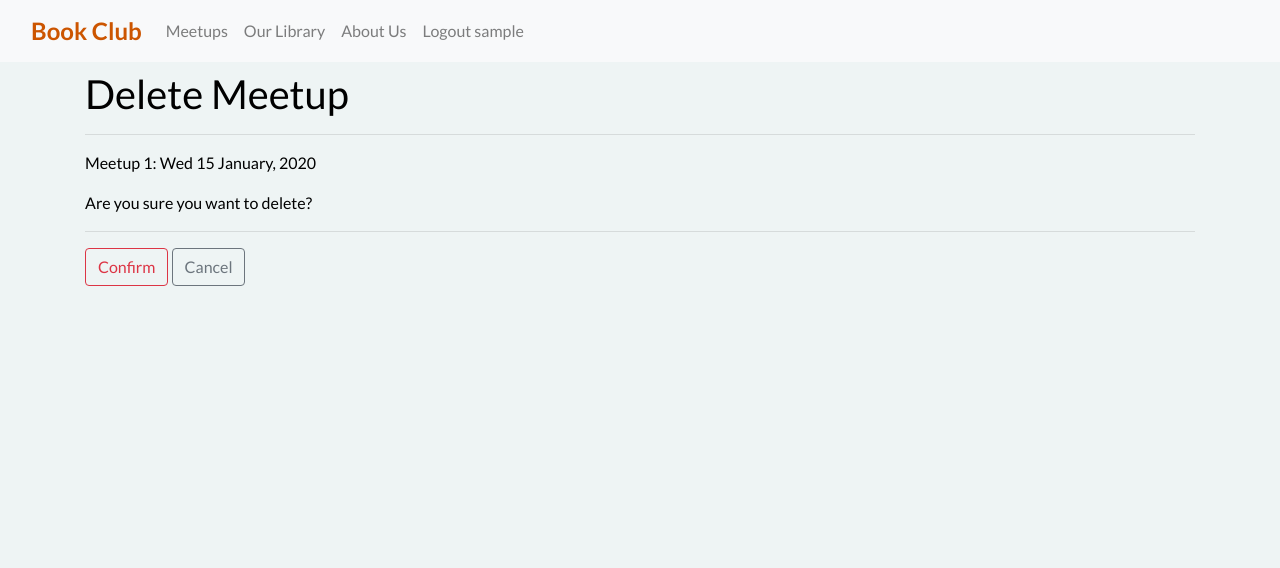
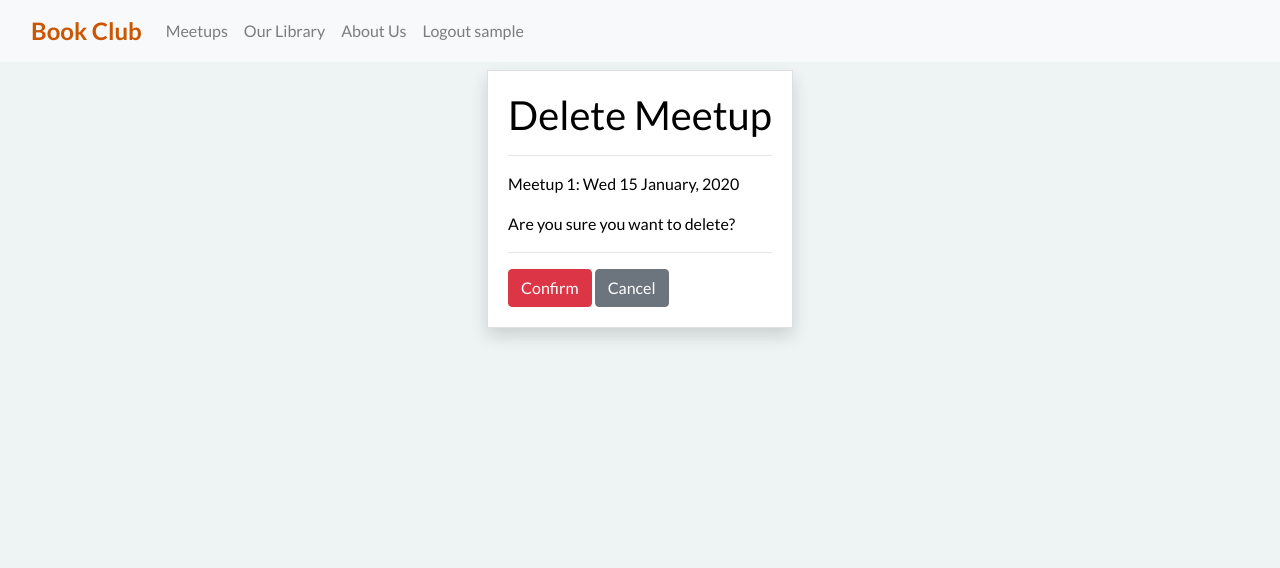
Before and after one commit to davewatters/bookclub-ci-pp4, a Django app: page /meetups/1/delete in a window 1280 px wide. Shown: the top 568 px of the page. Run offline with Django 3.2, Linux system fonts and the light colour scheme; a user stored in the database is signed in; tables that the repository leaves empty hold one stand-in row (values such as "Sample post"); some libraries are stand-ins or nearby versions; some web fonts are replaced.

Commit message:
style: apply style confirm_delete

```diff
--- a/blog/templates/blog/meetup_confirm_delete.html
+++ b/blog/templates/blog/meetup_confirm_delete.html
@@ -1,5 +1,11 @@
 {% extends "base.html" %}
 {% block content %}
+
+<div class="container-fluid">
+  <div class="row justify-content-center">
+    <div class="card shadow">
+      <div class="card-body">
+
         <h1>Delete Meetup</h1>
         <hr>
         <p>{{ meetup.long_title }}</p>
@@ -7,7 +13,13 @@
         <hr>
         <form method="post" action="{% url 'meetup-delete' meetup.pk %}">
           {% csrf_token %}
-  <button class="btn btn-outline-danger" type="submit">Confirm</button>
-  <a class="btn btn-outline-secondary" href="{% url 'meetup_detail' meetup.pk %}">Cancel</a>
+          <button class="btn btn-danger" type="submit">Confirm</button>
+          <a class="btn btn-secondary" href="{% url 'meetup_detail' meetup.pk %}">Cancel</a>
         </form>
+
+      </div>
+    </card>
+  </div>
+</div>
+
 {% endblock %}
```
Lines whose indentation alone changed are shown as unchanged.
